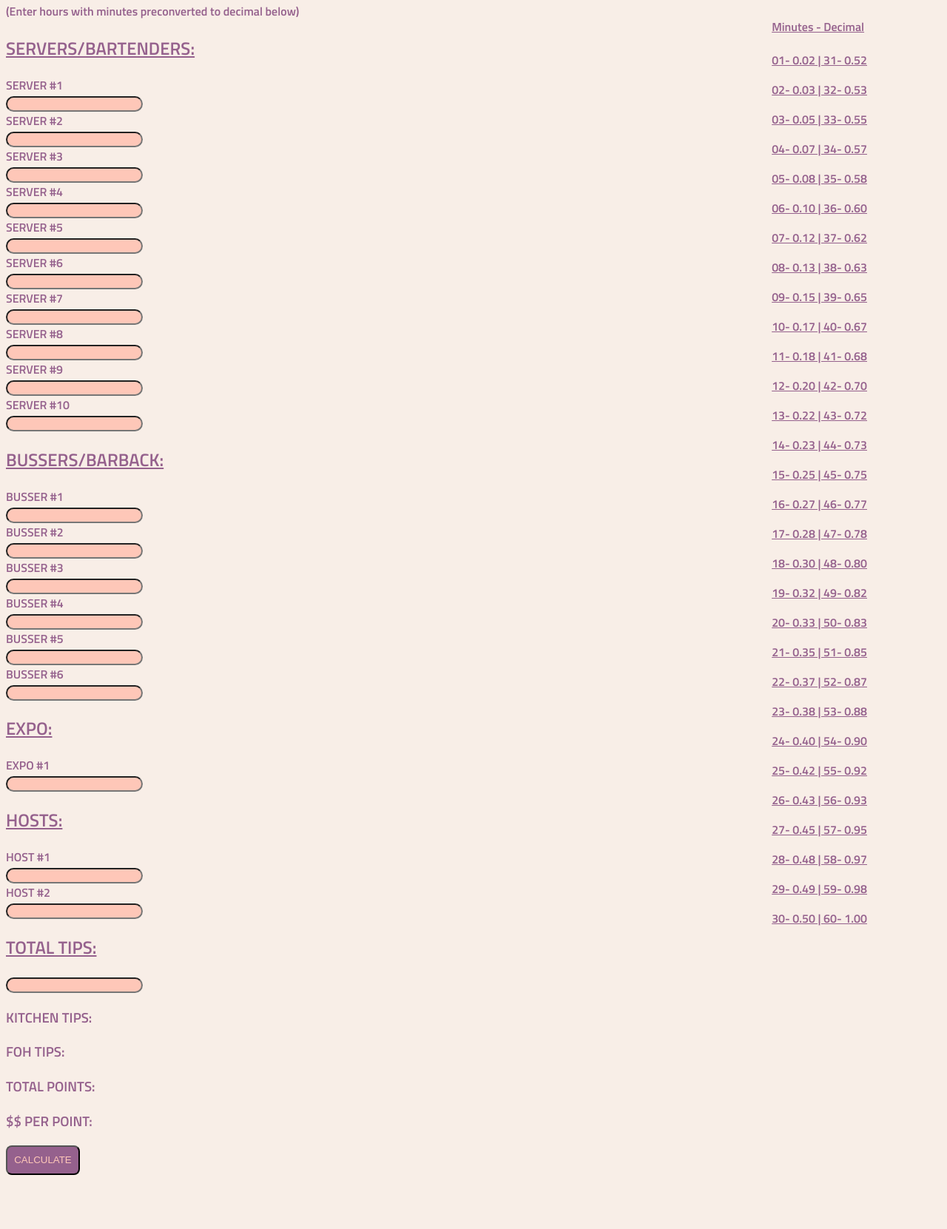
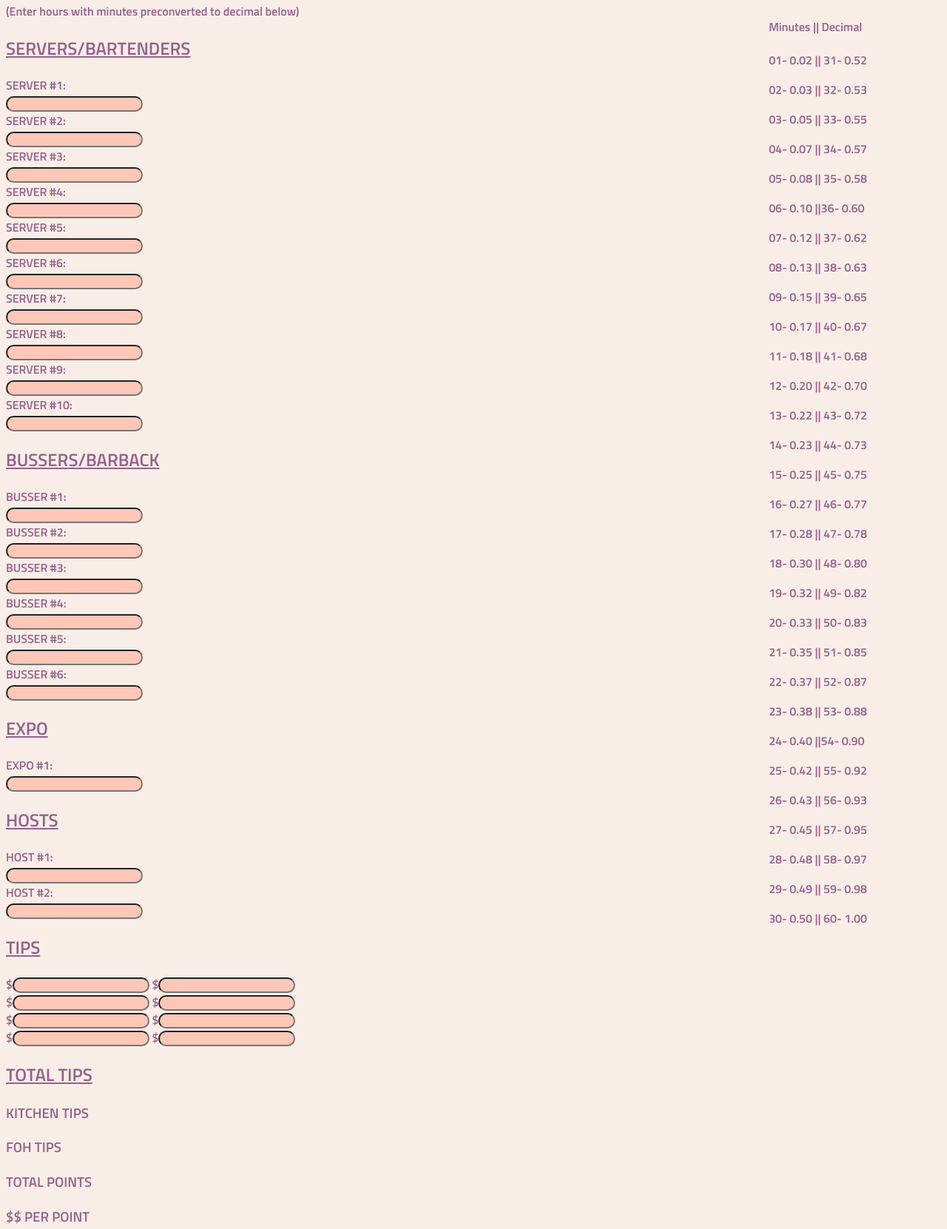
Before and after one commit to beejoybee/Tip-Calculator, a plain HTML site: page index.html in a window 1280 px wide. Shown: the part 88-1749 px from the top of the page at 74% size. Before the commit the page ends 1684 px from the top, so only its background shows below. Drawn offline with Linux system fonts and the light colour scheme.

Commit message:
add inputs for tip calculations

```diff
--- a/index.html
+++ b/index.html
@@ -12,99 +12,110 @@
 <body>
   <h1>TIP CALCULATOR</h1>
   <div class="div1">
-    <h4>Minutes - Decimal</h4>
+    <h4>Minutes || Decimal</h4>
 
-    <p>01-  0.02 | 31-  0.52</p>
-    <p>02-  0.03 | 32-  0.53</p>
-    <p>03-  0.05 | 33-  0.55</p>
-    <p>04-  0.07 | 34-  0.57</p>
-    <p>05-  0.08 | 35-  0.58</p>
-    <p>06-  0.10 | 36-  0.60</p>
-    <p>07-  0.12 | 37-  0.62</h6>
-    <p>08-  0.13 | 38-  0.63</p>
-    <p>09-  0.15 | 39-  0.65</p>
-    <p>10-  0.17 | 40-  0.67</p>
-    <p>11-  0.18 | 41-  0.68</p>
-    <p>12-  0.20 | 42-  0.70</p>
-    <p>13-  0.22 | 43-  0.72</p>
-    <p>14-  0.23 | 44-  0.73</p>
-    <p>15-  0.25 | 45-  0.75</p>
-    <p>16-  0.27 | 46-  0.77</p>
-    <p>17-  0.28 | 47-  0.78</p>
-    <p>18-  0.30 | 48-  0.80</p>
-    <p>19-  0.32 | 49-  0.82</p>
-    <p>20-  0.33 | 50-  0.83</p>
-    <p>21-  0.35 | 51-  0.85</p>
-    <p>22-  0.37 | 52-  0.87</p>
-    <p>23-  0.38 | 53-  0.88</p>
-    <p>24-  0.40 | 54-  0.90</p>
-    <p>25-  0.42 | 55-  0.92</p>
-    <p>26-  0.43 | 56-  0.93</p>
-    <p>27-  0.45 | 57-  0.95</p>
-    <p>28-  0.48 | 58-  0.97</p>
-    <p>29-  0.49 | 59-  0.98</p>
-    <p>30-  0.50 | 60-  1.00</p>
+    <p>01-  0.02 || 31-  0.52</p>
+    <p>02-  0.03 || 32-  0.53</p>
+    <p>03-  0.05 || 33-  0.55</p>
+    <p>04-  0.07 || 34-  0.57</p>
+    <p>05-  0.08 || 35-  0.58</p>
+    <p>06-  0.10 ||36-  0.60</p>
+    <p>07-  0.12 || 37-  0.62</h6>
+    <p>08-  0.13 || 38-  0.63</p>
+    <p>09-  0.15 || 39-  0.65</p>
+    <p>10-  0.17 || 40-  0.67</p>
+    <p>11-  0.18 || 41-  0.68</p>
+    <p>12-  0.20 || 42-  0.70</p>
+    <p>13-  0.22 || 43-  0.72</p>
+    <p>14-  0.23 || 44-  0.73</p>
+    <p>15-  0.25 || 45-  0.75</p>
+    <p>16-  0.27 || 46-  0.77</p>
+    <p>17-  0.28 || 47-  0.78</p>
+    <p>18-  0.30 || 48-  0.80</p>
+    <p>19-  0.32 || 49-  0.82</p>
+    <p>20-  0.33 || 50-  0.83</p>
+    <p>21-  0.35 || 51-  0.85</p>
+    <p>22-  0.37 || 52-  0.87</p>
+    <p>23-  0.38 || 53-  0.88</p>
+    <p>24-  0.40 ||54-  0.90</p>
+    <p>25-  0.42 || 55-  0.92</p>
+    <p>26-  0.43 || 56-  0.93</p>
+    <p>27-  0.45 || 57-  0.95</p>
+    <p>28-  0.48 || 58-  0.97</p>
+    <p>29-  0.49 || 59-  0.98</p>
+    <p>30-  0.50 || 60-  1.00</p>
   </div>
   <p>(Enter hours with minutes preconverted to decimal below)</p>
-  <h2>SERVERS/BARTENDERS:</h2>
+  <h2>SERVERS/BARTENDERS</h2>
   <form id="servers">
-    <label for="">SERVER #1</label><br>
+    <label for="">SERVER #1:</label><br>
     <input class="w3-input w3-border-0" type="text" id="s1" value=""><br>
-    <label>SERVER #2</label><br>
+    <label>SERVER #2:</label><br>
     <input type="text" id="s2" value=""><br>
-    <label>SERVER #3</label><br>
+    <label>SERVER #3:</label><br>
     <input type="text" id="s3" value=""><br>
-    <label>SERVER #4</label><br>
+    <label>SERVER #4:</label><br>
     <input type="text" id="s4" value=""><br>
-    <label>SERVER #5</label><br>
+    <label>SERVER #5:</label><br>
     <input type="text" id="s5" value=""><br>
-    <label>SERVER #6</label><br>
+    <label>SERVER #6:</label><br>
     <input type="text" id="s6" value=""><br>
-    <label>SERVER #7</label><br>
+    <label>SERVER #7:</label><br>
     <input type="text" id="s7" value=""><br>
-    <label>SERVER #8</label><br>
+    <label>SERVER #8:</label><br>
     <input type="text" id="s8" value=""><br>
-    <label>SERVER #9</label><br>
+    <label>SERVER #9:</label><br>
     <input type="text" id="s9" value=""><br>
-    <label>SERVER #10</label><br>
+    <label>SERVER #10:</label><br>
     <input type="text" id="s10" value=""><br>
   </form>
-  <h2>BUSSERS/BARBACK:</h2>
+  <h2>BUSSERS/BARBACK</h2>
   <form id="bussers">
-    <label>BUSSER #1</label><br>
+    <label>BUSSER #1:</label><br>
     <input type="text" id="b1" value=""><br>
-    <label>BUSSER #2</label><br>
+    <label>BUSSER #2:</label><br>
     <input type="text" id="b2" value=""><br>
-    <label>BUSSER #3</label><br>
+    <label>BUSSER #3:</label><br>
     <input type="text" id="b3" value=""><br>
-    <label>BUSSER #4</label><br>
+    <label>BUSSER #4:</label><br>
     <input type="text" id="b4" value=""><br>
-    <label>BUSSER #5</label><br>
+    <label>BUSSER #5:</label><br>
     <input type="text" id="b5" value=""><br>
-    <label>BUSSER #6</label><br>
+    <label>BUSSER #6:</label><br>
     <input type="text" id="b6" value=""><br>
   </form>
   <form id="expo">
-    <h2>EXPO:</h2>
-    <label>EXPO #1</label><br>
+    <h2>EXPO</h2>
+    <label>EXPO #1:</label><br>
     <input type="text" id="e1" value=""><br>
   </form>
   <form id="hosts">
-    <h2>HOSTS:</h2>
-    <label>HOST #1</label><br>
+    <h2>HOSTS</h2>
+    <label>HOST #1:</label><br>
     <input type="text" id="h1" value=""><br>
-    <label>HOST #2</label><br>
+    <label>HOST #2:</label><br>
     <input type="text" id="h2" value=""><br>
   </form>
-  <h2>TOTAL TIPS:</h2>
-  <input type="text" id="totaltips" value="">
-  <h3>KITCHEN TIPS:</h3>
+  <form id="tips">
+    <h2>TIPS</h2>
+    <label>$</label><input type="text">
+    <label>$</label><input type="text"><br>
+    <label>$</label><input type="text">
+    <label>$</label><input type="text"><br>
+    <label>$</label><input type="text">
+    <label>$</label><input type="text"><br>
+    <label>$</label><input type="text">
+    <label>$</label><input type="text">
+  </form>
+  <h2>TOTAL TIPS</h2>
+  <p id="totaltips"></p>
+  <h3>KITCHEN TIPS</h3>
   <p id="kitchentips"></p>
-  <h3>FOH TIPS:</h3>
+  <h3>FOH TIPS</h3>
   <p id="fohtips"></p>
-  <h3>TOTAL POINTS:</h3>
+  <h3>TOTAL POINTS</h3>
   <p id="totalpoints"></p>
-  <h3>$$ PER POINT:</h3>
+  <h3>$$ PER POINT</h3>
   <p id="pointsperdollar"></p>
   <button onclick="calculate()"> CALCULATE </button>
   <script src="index.js"></script>
--- a/index.js
+++ b/index.js
@@ -1,8 +1,8 @@
-//Calculate point for each person in each work group
-//Display these numbers in each input onchange
-//Multiply points by points per dollar for each individual.
+
+
+
 function calculate() {
-  //money totals
+
   let totalPoints = 0;
   //servers
   let form1 = document.getElementById("servers").elements;
@@ -34,7 +34,15 @@ function calculate() {
     totalPoints += hhours;
   }
 
-  let totalTips = document.getElementById("totaltips").value;
+  let tipForm = document.getElementById("tips").elements;
+  let totalTips = 0;
+
+  for (let i = 0; i < tipForm.length; i++) {
+    let tips = tipForm[i].value * 1;
+    totalTips += tips;
+  }
+
+  let tipDisplay = document.getElementById("totaltips").innerHTML = totalTips;
   let kitchenTips = Math.floor(totalTips / 10);
   let fohTips = totalTips - kitchenTips;
   let pointsPerDollar = Math.floor((fohTips / totalPoints) * 100) / 100;
@@ -49,28 +57,28 @@ function calculate() {
 
   for (let i = 0; i < form1.length; i++) {
     let stips = (form1[i].value * pointsPerDollar).toFixed(2);
-    form1[i].insertAdjacentHTML("afterend", "$" + stips)
+    form1[i].insertAdjacentHTML("afterend", "$" + stips);
 
   }
   for (let i = 0; i < form2.length; i++) {
     let btips = (form2[i].value * pointsPerDollar).toFixed(2);
-    form2[i].insertAdjacentHTML("afterend", "$" + btips)
+    form2[i].insertAdjacentHTML("afterend", "$" + btips);
   }
   for (let i = 0; i < form3.length; i++) {
     let etips = (form3[i].value * pointsPerDollar).toFixed(2);
-    form3[i].insertAdjacentHTML("afterend", "$" + etips)
+    form3[i].insertAdjacentHTML("afterend", "$" + etips);
 
   }
   for (let i = 0; i < form4.length; i++) {
     let htips = (form4[i].value * pointsPerDollar).toFixed(2);
-    form4[i].insertAdjacentHTML("afterend", "$" + htips)
-
+    form4[i].insertAdjacentHTML("afterend", "$" + htips);
   }
 }
-
+/*
   function convert(time) {
     let hoursMinutes = time.split(/[.:]/);
     let hours = parseInt(hoursMinutes[0], 10);
     let minutes = hoursMinutes[1] ? parseFloat(hoursMinutes[1], 10) : 0;
     return (hours + (minutes / 60));
   }
+*/
--- a/styles.css
+++ b/styles.css
@@ -28,5 +28,4 @@ input {
 }
 .div1 {
   float: right;
-  text-decoration: underline;
 }
```
Lines whose indentation alone changed are shown as unchanged.
